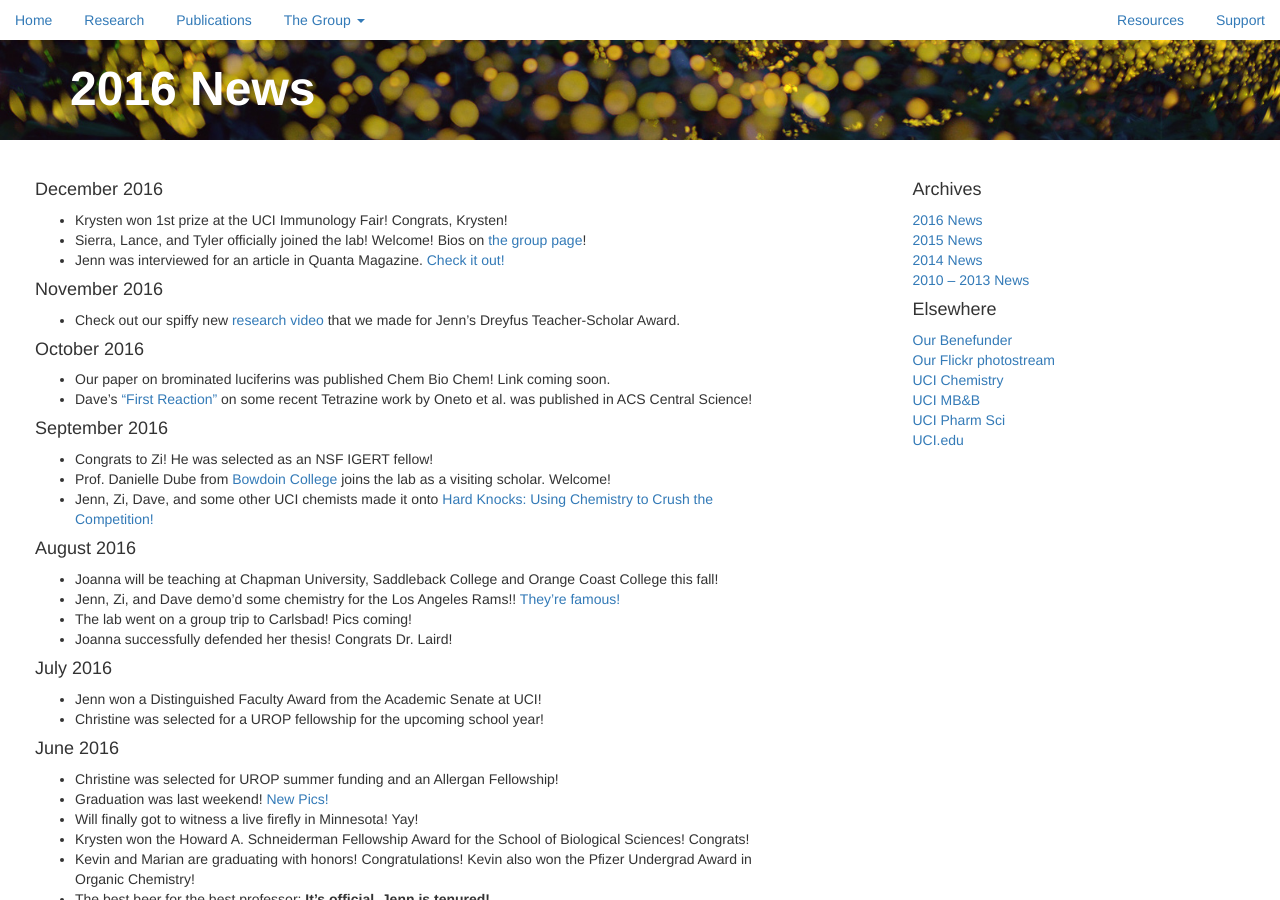
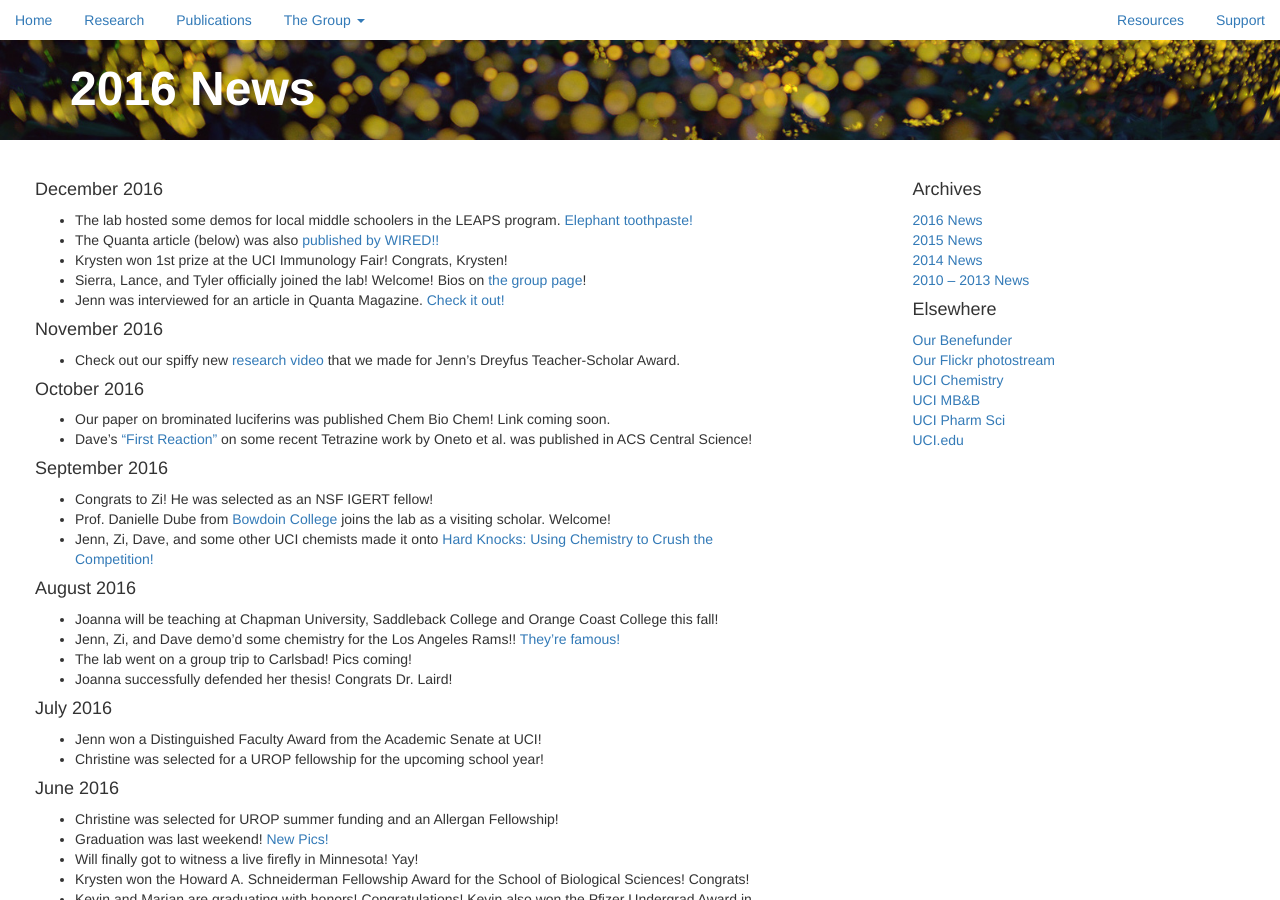
Before and after one commit to c-bun/Prescher-Lab-Site, a Jekyll site: the page built from _posts/2016-06-09-2016-News.markdown, in a window 1280 px wide and 900 px high. Built offline with Jekyll 4.4.1, drawn with Linux system fonts in a browser that asks for light colours.

Commit message:
December 8 updates

```diff
--- a/_posts/2016-06-09-2016-News.markdown
+++ b/_posts/2016-06-09-2016-News.markdown
@@ -4,6 +4,8 @@ title:  "2016 News"
 categories: group_update
 ---
 #### December 2016
+- The lab hosted some demos for local middle schoolers in the LEAPS program. [Elephant toothpaste!](https://www.flickr.com/photos/140674789@N08/)
+- The Quanta article (below) was also [published by WIRED!!](https://www.wired.com/2016/12/mysterious-machinery-creatures-glow-deep/)
 - Krysten won 1st prize at the UCI Immunology Fair! Congrats, Krysten!
 - Sierra, Lance, and Tyler officially joined the lab! Welcome! Bios on [the group page](the-group.html)!
 - Jenn was interviewed for an article in Quanta Magazine. [Check it out!](https://www.quantamagazine.org/20161201-how-life-makes-light-bioluminescence/)
```
